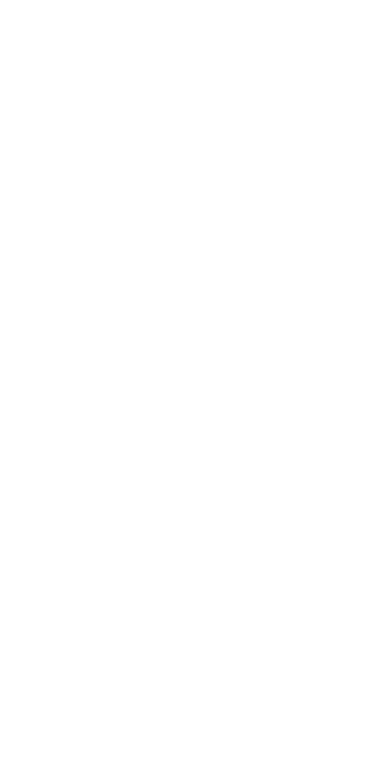
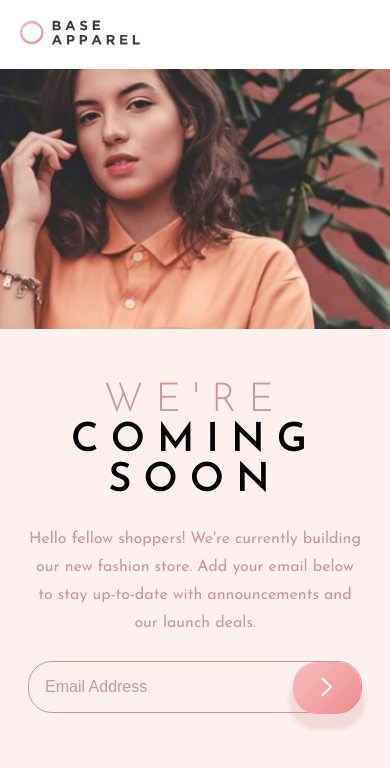
Before and after one commit to JhonEduard26/base-apparel-coming-soon-page, a plain HTML site: page index.html in a window 390 px wide. Drawn offline with Linux system fonts and the light colour scheme.

Commit message:
[ADD] mobile layout

```diff
--- a/assets/css/main.css
+++ b/assets/css/main.css
@@ -3,10 +3,11 @@
   --desaturated-red: hsl(0, 36%, 70%);
   --soft-red: hsl(0, 93%, 68%);
   --dark-grayish-red: hsl(0, 6%, 24%);
+  --background: hsl(0, 100%, 97%);
 
   /*gradiens*/
-  --linear: Linear, 135deg, from hsl(0, 0%, 100%), to hsl(0, 100%, 98%);
-  --linear-two: Linear, 135deg, from hsl(0, 80%, 86%), to hsl(0, 74%, 74%);
+  --linear: 135deg, from hsl(0, 0%, 100%), to hsl(0, 100%, 98%);
+  --linear-two: 135deg, from hsl(0, 80%, 86%), to hsl(0, 74%, 74%);
 
   /*Typography*/
   --font-size: 1.6rem;
@@ -14,6 +15,12 @@
   --font-light: 300;
   --font-medium: 400;
   --font-bold: 600;
+
+  /*Margin bottom*/
+  --mb-0-8: 8px;
+  --mb-2-4: 24px;
+  --mb-3-6: 36px;
+  --mb-4-8: 48px;
 }
 
 * {
@@ -28,3 +35,80 @@ body {
   font-family: var(--body-font);
   font-size: var(--font-size);
 }
+main {
+  width: 100%;
+  height: 100vh;
+  background-color: var(--background);
+}
+.logo-container {
+  padding: 20px;
+  background-color: white;
+}
+.logo {
+  width: 120px;
+}
+.hero-container {
+  margin-bottom: var(--mb-4-8);
+}
+.hero {
+  width: 100%;
+}
+.details {
+  display: grid;
+  place-items: center;
+  text-align: center;
+  padding: 0 28px;
+}
+.details__title {
+  margin-bottom: var(--mb-2-4);
+  font-size: 4rem;
+  letter-spacing: 1.2rem;
+  text-transform: uppercase;
+}
+.details__title span {
+  font-weight: var(--font-light);
+  color: var(--desaturated-red);
+}
+.details__subtitle {
+  margin-bottom: var(--mb-2-4);
+  line-height: 2.8rem;
+  color: var(--desaturated-red);
+}
+.details__input-container {
+  position: relative;
+  width: 100%;
+  padding: 8px 16px;
+  border-radius: 24px;
+  border: 1px solid var(--desaturated-red);
+  text-align: start;
+}
+.details__input {
+  padding: 8px 0;
+  outline: 0;
+  border: 0;
+  background-color: var(--background);
+  color: var(--desaturated-red);
+  font-size: var(--font-size);
+}
+.details__input::placeholder {
+  background-color: var(--background);
+  color: var(--desaturated-red);
+}
+.button {
+  position: absolute;
+  top: 0px;
+  right: 0px;
+  cursor: pointer;
+  width: 68px;
+  height: 52px;
+  border-radius: 24px;
+  background: linear-gradient(135deg, hsl(0, 80%, 86%), hsl(0, 74%, 74%));
+  border: 0;
+  outline: 0;
+  color: white;
+  box-shadow: 0 12px 4px 4px rgb(206 151 151 / 25%);
+}
+
+
+}
+}
--- a/index.html
+++ b/index.html
@@ -14,5 +14,31 @@
     />
     <title>Base Apparel Coming Soon Page</title>
   </head>
-  <body></body>
+  <body>
+    <main>
+      <figure class="logo-container">
+        <img class="logo" src="./assets/img/logo.svg" alt="logo" />
+      </figure>
+      <figure class="hero-container">
+        <img class="hero" src="./assets/img/hero-mobile.jpg" alt="hero" />
+      </figure>
+      <section class="details">
+        <h2 class="details__title">
+          <span>We're</span><br />
+          coming <br />
+          soon
+        </h2>
+        <p class="details__subtitle">
+          Hello fellow shoppers! We're currently building our new fashion store. Add your email
+          below to stay up-to-date with announcements and our launch deals.
+        </p>
+        <div class="details__input-container">
+          <input class="details__input" type="text" placeholder="Email Address" />
+          <button class="button" type="button">
+            <img src="./assets/img/icon-arrow.svg" alt="send" />
+          </button>
+        </div>
+      </section>
+    </main>
+  </body>
 </html>
```
